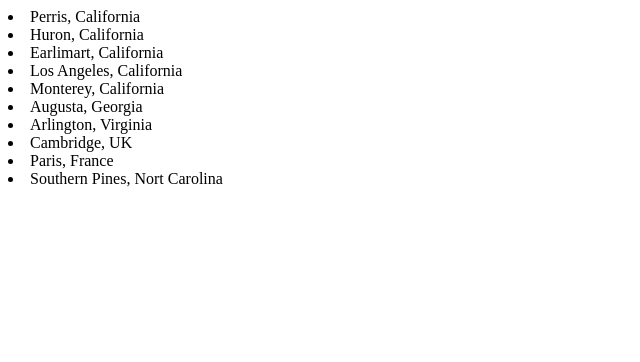
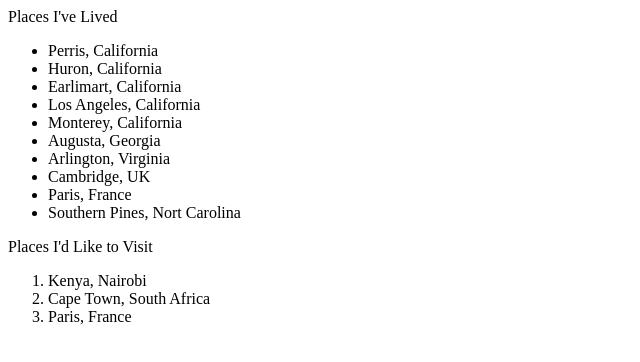
Before and after one commit to JoVasquez84/HTML-index, a plain HTML site: page index.html in a window 1280 px wide. Shown: the whole page, without its empty margins (0-640 px from the left). Drawn offline with Linux system fonts and the light colour scheme.

Commit message:
added Headings to cities

```diff
--- a/index.html
+++ b/index.html
@@ -4,6 +4,7 @@
 <html>
 
   <body
+  <head> Places I've Lived</head>
     <ul>
       <li> Perris, California</li>
       <li> Huron, California</li>
@@ -17,6 +18,14 @@
       <li> Southern Pines, Nort Carolina</li>
     </ul>
 
+<head> Places I'd Like to Visit</head>
+    <ol>
+      <li>Kenya, Nairobi</li>
+      <li>Cape Town, South Africa</li>
+      <li>Paris, France</li>
+
+    </ol>
+
   </body>
 
 
```
